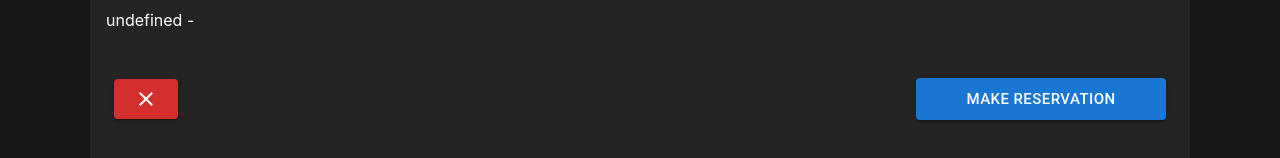
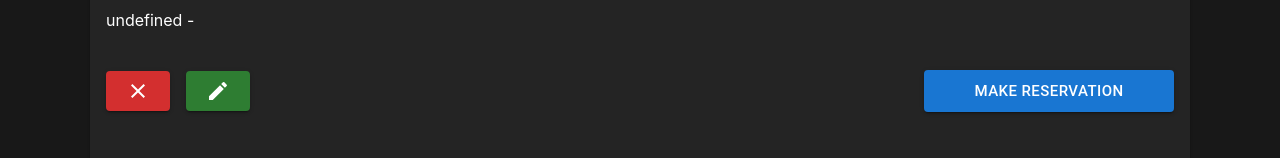
Before and after one commit to DylanLovell93/takehome-frontend, a React (Create React App) app: page /restaurants/1 in a window 1280 px wide. Shown: the part 408-566 px from the top of the page. Built offline with nearby package versions, Linux system fonts and the light colour scheme; no server answers.

Commit message:
added edit button to single restaurant page

```diff
--- a/src/Components/RestaurantInfo/RestaurantInfo.jsx
+++ b/src/Components/RestaurantInfo/RestaurantInfo.jsx
@@ -11,6 +11,7 @@ import {
   Button,
 } from "@mui/material";
 import CloseIcon from "@mui/icons-material/Close";
+import EditIcon from "@mui/icons-material/Edit";
 import { formatPhoneNumber, formatTime } from "../../helper/stringManipulation";
 
 const RestaurantInfo = ({ mobile }) => {
@@ -95,15 +96,24 @@ const RestaurantInfo = ({ mobile }) => {
         >
           {description}
         </Typography>
-        <CardActions>
+        <CardActions sx={{ p: 0 }}>
           <Button
             variant="contained"
             color="error"
             size="large"
-            sx={{ mr: "auto", width: "60px" }}
+            sx={{ mr: 1, width: "60px" }}
             onClick={handleDelete}
           >
             <CloseIcon />
+          </Button>
+          <Button
+            variant="contained"
+            color="success"
+            size="large"
+            sx={{ mr: "auto", width: "60px" }}
+            href={`/restaurants/${id}/edit`}
+          >
+            <EditIcon />
           </Button>
           <Button
             variant="contained"
```
